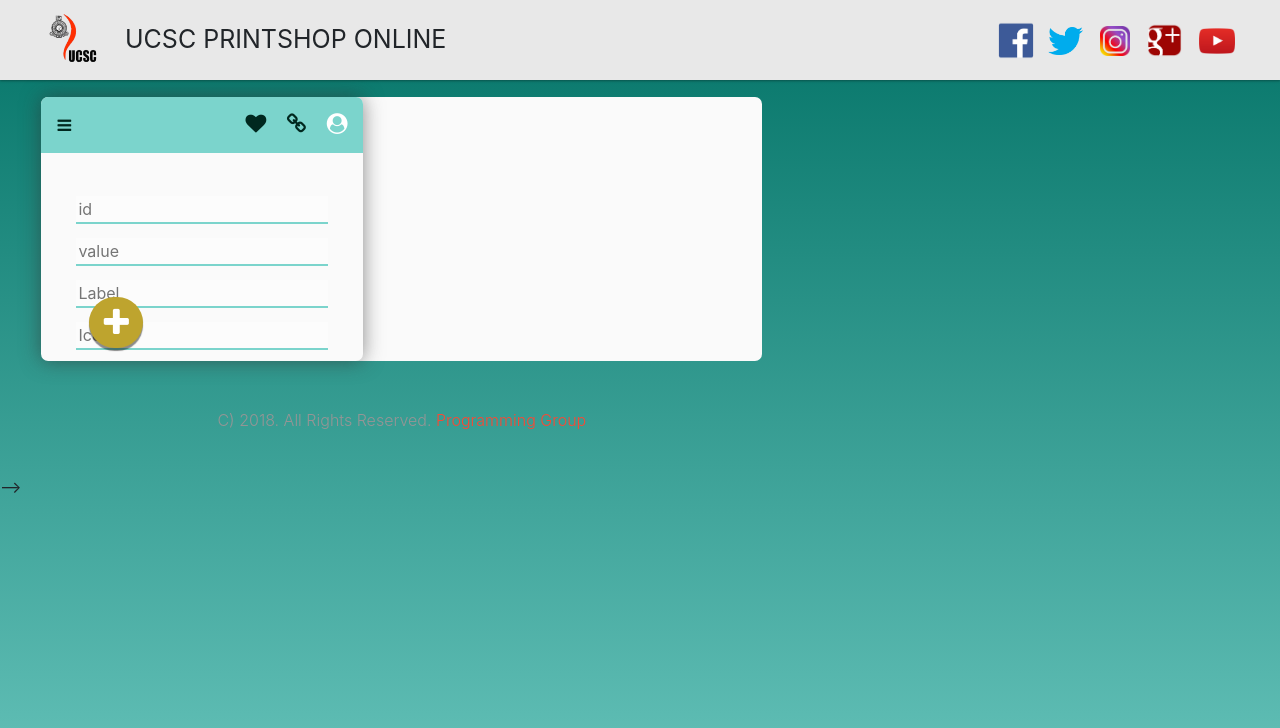
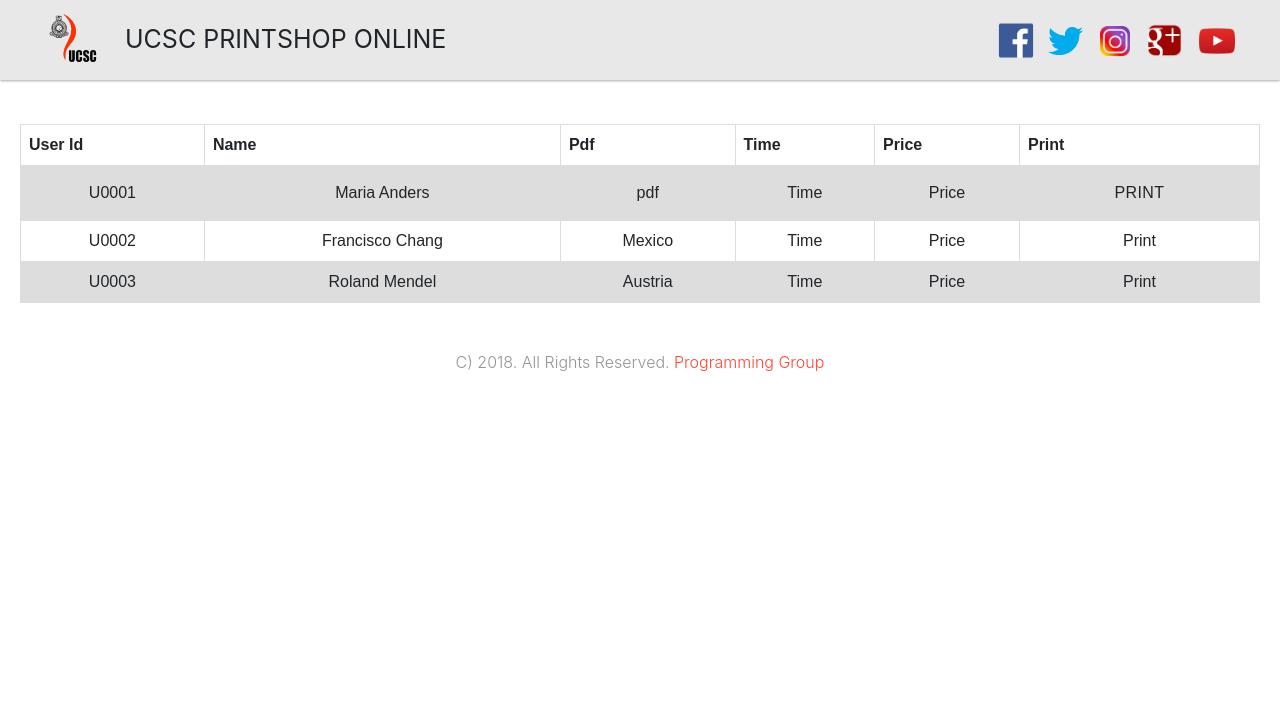
Before and after one commit to dinuka-kasun-medis/prg_grp, a CodeIgniter app: page /prg_grp/PrintPriority in a window 1280 px wide. Shown: the top 728 px of the page. Run offline with CodeIgniter, Linux system fonts and the light colour scheme; some libraries are stand-ins or nearby versions.

Commit message:
priority table

```diff
--- a/application/views/pages/printPriority.php
+++ b/application/views/pages/printPriority.php
@@ -1,65 +1,58 @@
-<link rel="stylesheet" type="text/css" href="<?=base_url('assets/css/printpriority.css')?>">
-<link rel="stylesheet" type="text/css" href="<?=base_url('assets/js/printpriority.js')?>">
+<head>
+<style>
+table {
+    font-family: arial, sans-serif;
+    border-collapse: collapse;
+    width: 100%;
+}
+
+td, th {
+    border: 1px solid #dddddd;
+    text-align: center;
+    padding: 8px;
+}
+
+tr:nth-child(even) {
+    background-color: #dddddd;
+}
+</style>
+</head>
 <body>
-<section>
-<br/>
-<br/>
-<br/>
-<section>
-<section>
-<div id="chartpanel" class="row" data-equalizer>
 
-  <div class="column small-12 left_panel" >
-    <header data-equalizer-watch>
-      <i class="fa fa-bars menu_top_icon" aria-hidden="true"></i>
-      <div class="right_nav">
-        <i class="fa fa-heart" aria-hidden="true"></i>
-        <i class="fa fa-link" aria-hidden="true"></i>
-        <i class="fa fa-user-circle" aria-hidden="true"></i>
-      </div>
-      <charttitle> </charttitle>
-    </header>
+<table>
+  <tr>
+    <th>User Id</th>
+    <th>Name</th>
+    <th>Pdf</th>
+    <th>Time</th>
+    <th>Price</th>
+    <th>Print</th>
+  </tr>
+  <tr>
+    <td>U0001</td>
+    <td>Maria Anders</td>
+    <td>pdf</td>
+    <td>Time</td>
+    <td>Price</td>
+    <td><a href="<?=base_url('DashboardAdmin')?>" class="btn red">Print</a></td>
+  </tr>
+  <tr>
+    <td>U0002</td>
+    <td>Francisco Chang</td>
+    <td>Mexico</td>
+    <td>Time</td>
+    <td>Price</td>
+    <td>Print</td>
+  </tr>
+  <tr>
+    <td>U0003</td>
+    <td>Roland Mendel</td>
+    <td>Austria</td>
+    <td>Time</td>
+    <td>Price</td>
+    <td>Print</td>
+  </tr>
 
+</table>
 
-  <div id="chart_table">
-    <form id="chart_datas"  >
-      <div class="grid-container">
-        <div class="grid-x grid-padding-x input_wrp">
-          <div class="small-1 cell column">
-            <label>
-              <input type="text" placeholder="id">
-            </label>
-          </div>
-          <div class="small-2 cell column">
-            <label>
-              <input type="text" placeholder="value" v-model="value" id="value" name="value">
-            </label>
-          </div>
-          <div class="small-6 cell column">
-            <label>
-              <input type="text" placeholder="Label" v-model="label" id="label" name="label">
-            </label>
-          </div>
-          <div class="small-3 cell column">
-            <label>
-              <input type="text" placeholder="Icon" v-model="icon" id="icon" name="icon">
-            </label>
-          </div>
-        </div>
-
-         <div class="addRowBtn" v-on:click.prevent="addRow" value=""><i class="fa fa-plus" aria-hidden="true"></i></div>
-      </div>
-
-    </form>
-
-    <charttable v-bind:proplabels="labels"> </charttable>
-  </div>
-  </div> <!-- end left panel -->
-  <!--<div class="column small-12 medium-4 right_panel">
-    <header data-equalizer-watch>
-<chartsubtitle> </chartsubtitle>
-    </header>
-  </div> -->
-</div>
-</section>
 </body>
```
